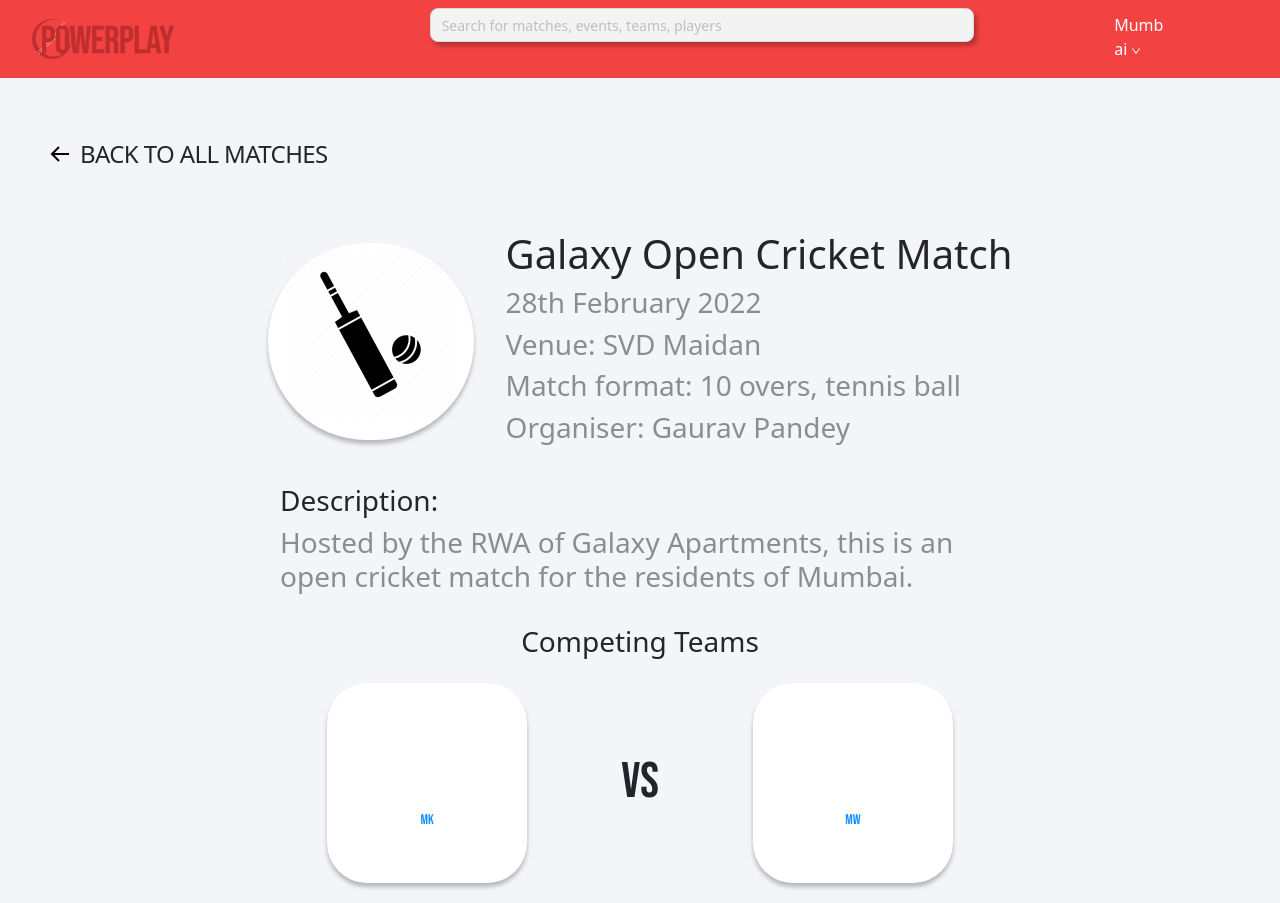
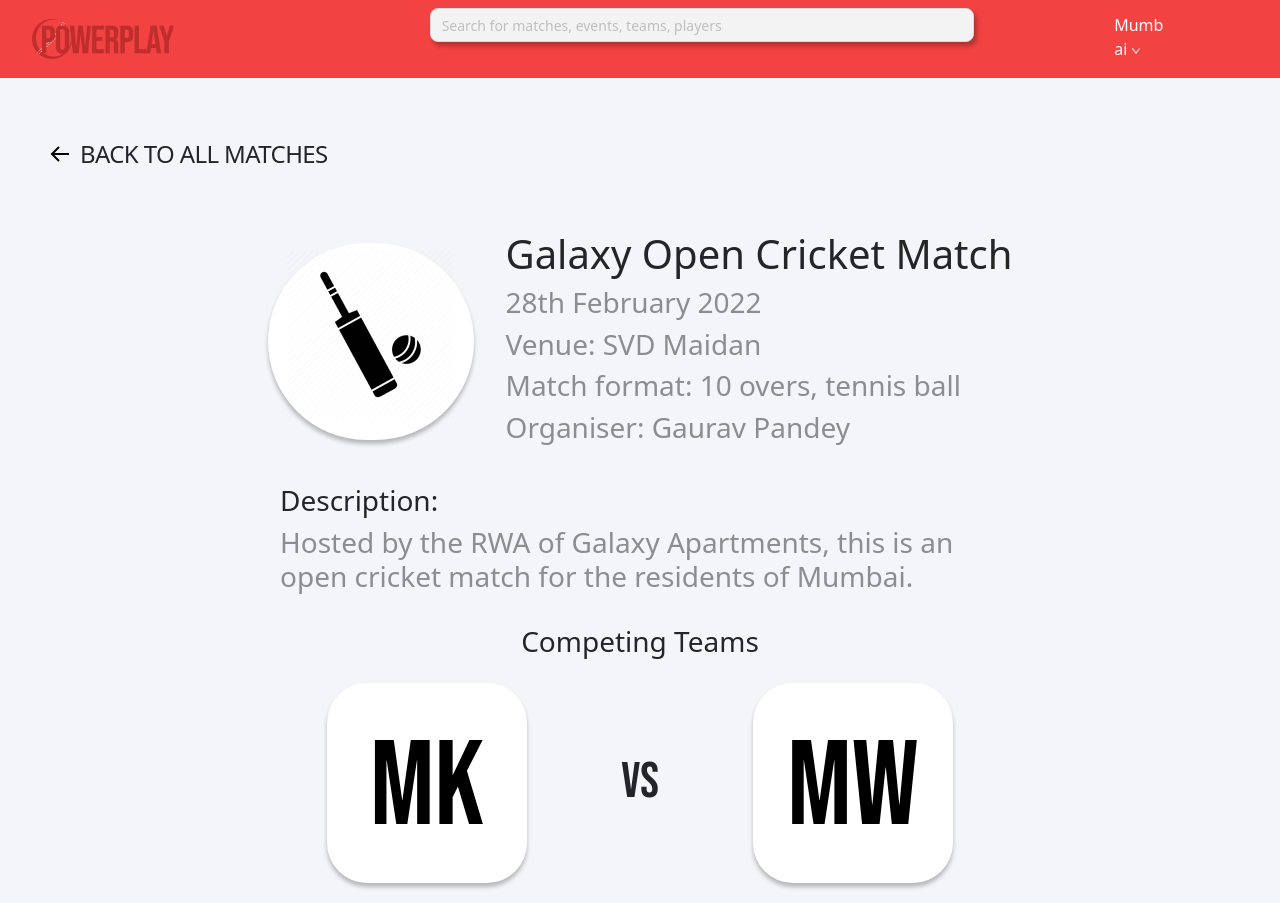
Before and after one commit to HNGP/powerplay, a React (Create React App) app: page /matches/1 in a window 1280 px wide. Shown: the top 903 px of the page. Built offline with nearby package versions, Linux system fonts and the light colour scheme.

Commit message:
final changes

```diff
--- a/src/components/TeamModal/TeamModal.js
+++ b/src/components/TeamModal/TeamModal.js
@@ -29,6 +29,11 @@ const data = [
 
 const TeamModal = (props) => {
   const [isModalVisible, setIsModalVisible] = useState(false);
+  const [value, setValue] = useState("Aman Kumar");
+
+  const toggleRadio = (e) => {
+    setValue(e.target.value);
+  };
 
   const showModal = () => {
     setIsModalVisible(true);
@@ -44,7 +49,7 @@ const TeamModal = (props) => {
 
   return (
     <div>
-      <Button type="link" onClick={showModal}>
+      <Button className="team-title" type="link" onClick={showModal}>
         {props.text}
       </Button>
       <Modal
@@ -72,7 +77,11 @@ const TeamModal = (props) => {
             renderItem={(item) => (
               <List.Item>
                 <List.Item.Meta title={item.title} description={item.role} />
-                <Radio />
+                <Radio
+                  value={item.title}
+                  checked={value === item.title}
+                  onClick={toggleRadio}
+                />
               </List.Item>
             )}
           />
--- a/src/components/TeamModal/style.css
+++ b/src/components/TeamModal/style.css
@@ -50,3 +50,8 @@
   font-family: "Bebas Neue";
   font-size: 40px;
 }
+
+.team-title > span {
+  color: #000000;
+  font-size: 120px;
+}
--- a/src/pages/Match/index.js
+++ b/src/pages/Match/index.js
@@ -50,6 +50,7 @@ export default function Match() {
           <h3 className="secondary-header">(4 spots left)</h3>
         </div>
       </div>
+      <br />
     </>
   );
 }
--- a/src/pages/Match/style.css
+++ b/src/pages/Match/style.css
@@ -60,8 +60,7 @@
 
 .competing-teams-info {
   max-width: 39rem;
-  margin: 0 auto;
-  margin-top: 1rem;
+  margin: 1rem auto;
   text-align: center;
   display: flex;
   align-items: center;
```
Lines whose indentation alone changed are shown as unchanged.
